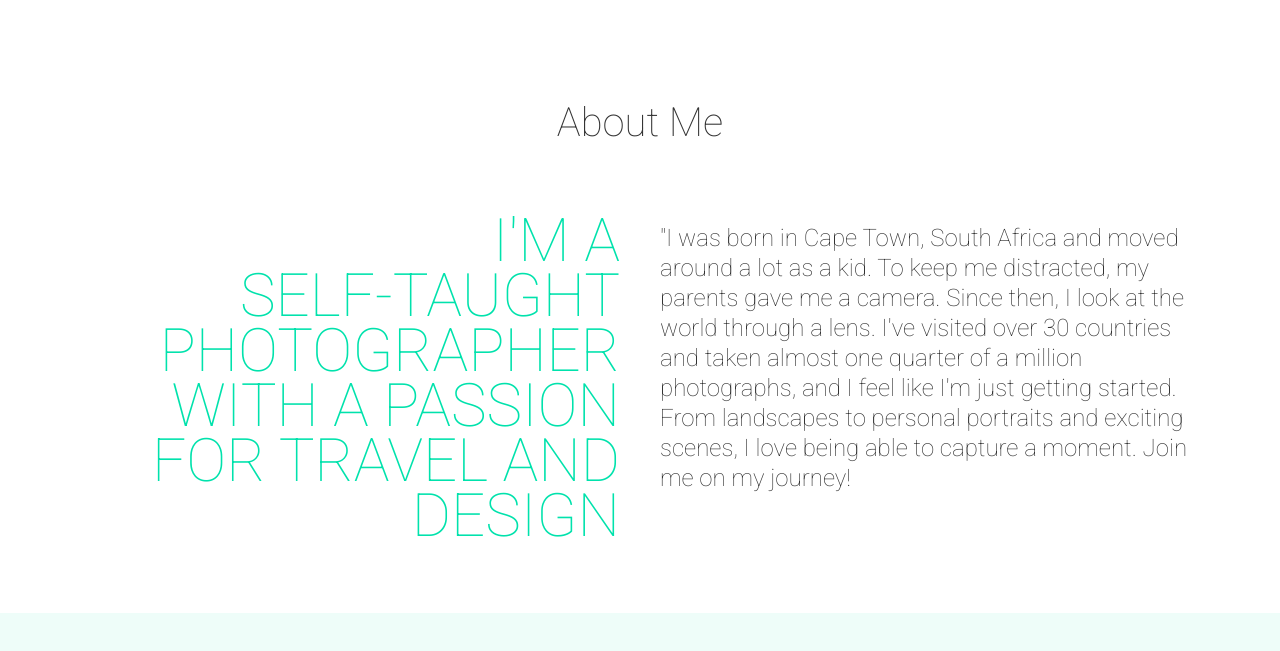
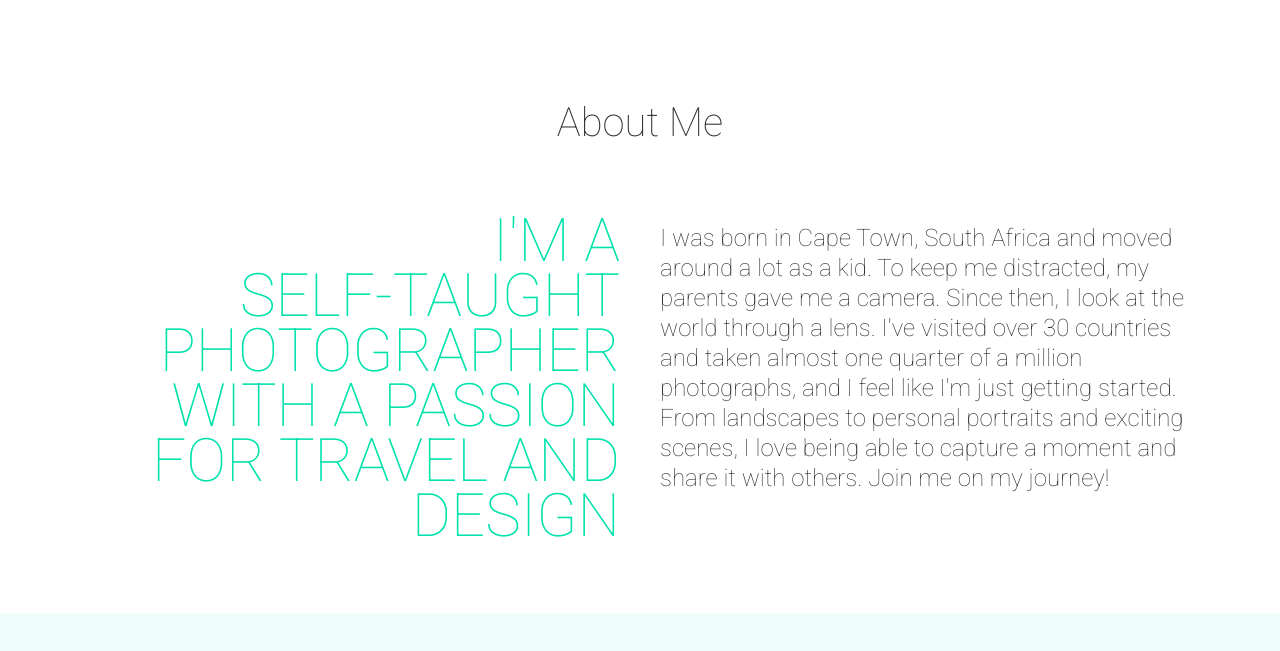
Before and after one commit to TheStoryGirlo0o/Portfolio, a plain HTML site: page index.html in a window 1280 px wide. Shown: the part 637-1288 px from the top of the page. Drawn offline with nearby package versions, Linux system fonts and the light colour scheme.

Commit message:
Change-about

```diff
--- a/index.html
+++ b/index.html
@@ -30,13 +30,7 @@
             self-taught photographer with a passion for travel and design</h2>
         </div>
         <div class="col-md-6 right-col">
-          <h5>"I was born in Cape Town, South Africa and moved around a lot as
-          a kid. To keep me distracted, my parents gave me a camera. Since then,
-          I look at the world through a lens. I've visited over 30 countries and
-          taken almost one quarter of a million photographs, and I feel like I'm
-          just getting started. From landscapes to personal portraits and
-          exciting scenes, I love being able to capture a moment.
-          Join me on my journey!</h5>
+          <h5>I was born in Cape Town, South Africa and moved around a lot as a kid. To keep me distracted, my parents gave me a camera. Since then, I look at the world through a lens. I've visited over 30 countries and taken almost one quarter of a million photographs, and I feel like I'm just getting started. From landscapes to personal portraits and exciting scenes, I love being able to capture a moment and share it with others. Join me on my journey!</h5>
         </div>
       </div>
     </div>
```
Also changed, not shown: 1 other file.
